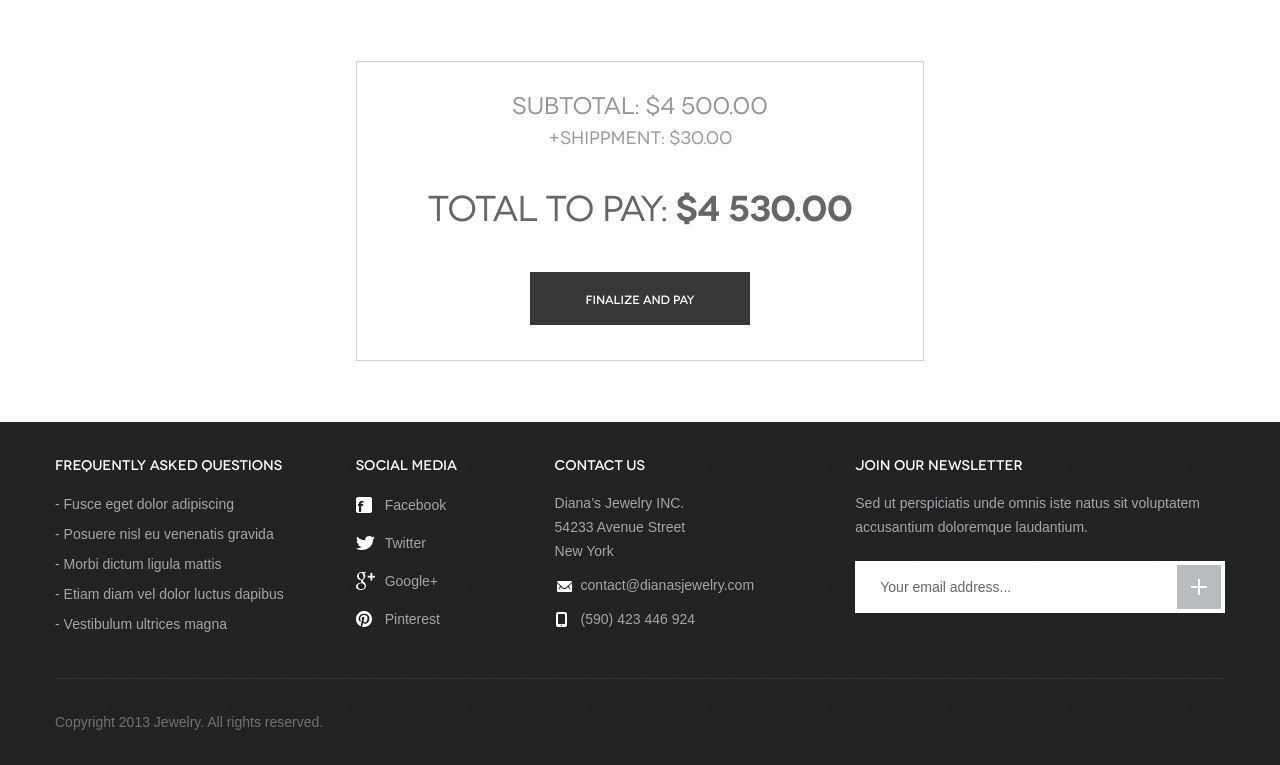
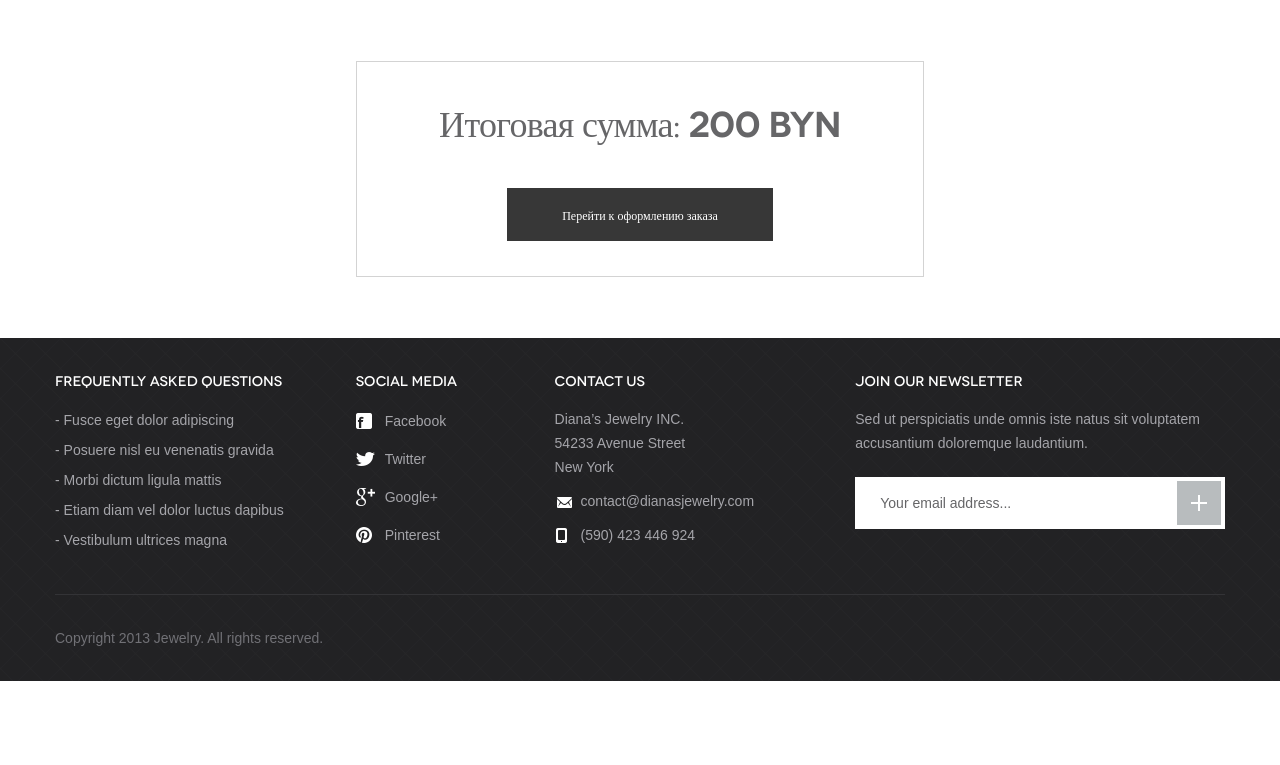
Before and after one commit to Trofimenkova/Term_project, a PHP site: page /cart.php in a window 1280 px wide. Shown: the part 352-1117 px from the top of the page. After the commit the page ends 1033 px from the top, so only its background shows below. Run offline with PHP 8.4, Linux system fonts and the light colour scheme; some libraries are stand-ins or nearby versions.

Commit message:
I have improved the basket.

```diff
--- a/mag/cart.php
+++ b/mag/cart.php
@@ -41,17 +41,25 @@ window.onload = function() {
 	tr.appendChild(td5);
 	var a = document.createElement("a");
 	a.setAttribute("class", "ico-del");
+	a.setAttribute("id", key);
 	a.setAttribute("href", "#");
 	td5.appendChild(a);
+	a.onclick = delete_item;
 	}
 
 	var reset = document.createElement("tr");
 	reset.setAttribute("colspan", "5");
 	korzina.appendChild(reset);
+
 	var button = document.createElement("button");
 	button.innerHTML = "Очистить корзину";
 	reset.appendChild(button);
 	button.onclick = delete_localStorage;
+}
+
+function delete_item(e) {
+	localStorage.removeItem(e.target.id);
+	location.reload();
 }
 
 function delete_localStorage() {
@@ -115,10 +123,8 @@ function delete_localStorage() {
 				</div>
 
 				<div class="total-count">
-					<h4>Subtotal: $4 500.00</h4>
-					<p>+shippment: $30.00</p>
-					<h3>Total to pay: <strong>$4 530.00</strong></h3>
-					<a href="#" class="btn-grey">Finalize and pay</a>
+					<h3>Итоговая сумма: <strong>200 BYN</strong></h3>
+					<a href="#" class="btn-grey">Перейти к оформлению заказа</a>
 				</div>
 
 			</div>
--- a/mag/views/product.php
+++ b/mag/views/product.php
@@ -14,12 +14,13 @@ function addItem() {
 
 	var vid = '<?php echo $product['Вид'];?>';
 	var data = {
+	id: '<?php echo $product['Id_товар'];?>',
 	amount: document.getElementById("amount").value,
 	price: '<?php echo $product['Цена'];?>',
 	total_amount: '<?php echo $product['Количество'];?>'
 	}
-	if (data.amount == 0) { alert("Укажите количество товара!"); return false; }
-    localStorage.setItem(vid, JSON.stringify(data));
+	if (data.amount == 0) alert("Укажите количество товара!");
+    else { localStorage.setItem(vid, JSON.stringify(data)); alert('<?php echo $product['Вид'];?> '+"добавлен в корзину!"); }
 	return false;
 }
 </script>
```
Also changed, not shown: mag/js/index.js (line endings or trailing spaces).
